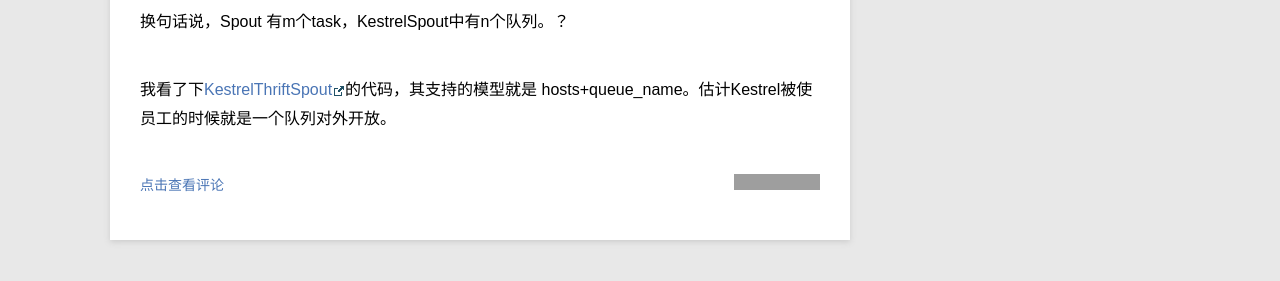
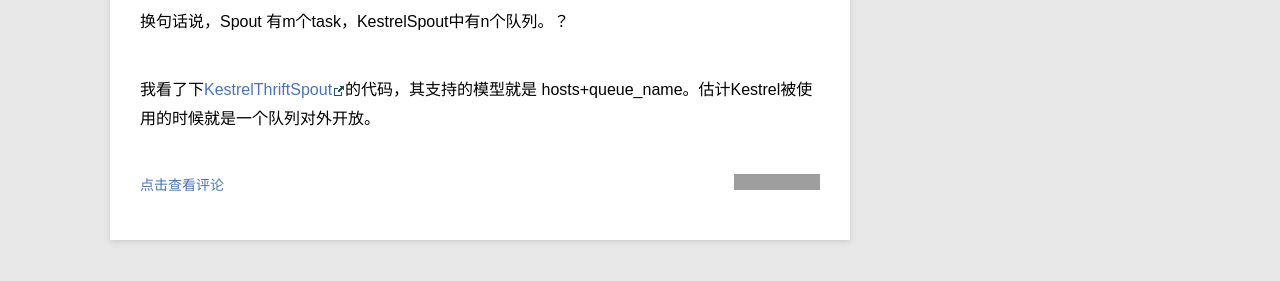
Before and after one commit to allen2660/allen2660.github.io, a Jekyll site: the page built from _posts/techs/2014-07-09-storm-docs-kestrel-and-storm.md, in a window 1280 px wide and 900 px high, scrolled down 4347 px. Shown: the part 580-861 px from the top of the window. Built offline with Jekyll 4.4.1, drawn with Linux system fonts in a browser that asks for light colours; Markdown is read by kramdown in place of the engine named in the settings; grey boxes are pictures that could not be loaded.

Commit message:
change kestrel

```diff
--- a/_posts/techs/2014-07-09-storm-docs-kestrel-and-storm.md
+++ b/_posts/techs/2014-07-09-storm-docs-kestrel-and-storm.md
@@ -189,4 +189,4 @@
 
 换句话说，Spout 有m个task，KestrelSpout中有n个队列。？
 
-我看了下[KestrelThriftSpout](https://github.com/nathanmarz/storm-kestrel/blob/master/src/jvm/backtype/storm/spout/KestrelThriftSpout.java)的代码，其支持的模型就是 hosts+queue_name。估计Kestrel被使员工的时候就是一个队列对外开放。
+我看了下[KestrelThriftSpout](https://github.com/nathanmarz/storm-kestrel/blob/master/src/jvm/backtype/storm/spout/KestrelThriftSpout.java)的代码，其支持的模型就是 hosts+queue_name。估计Kestrel被使用的时候就是一个队列对外开放。
```
